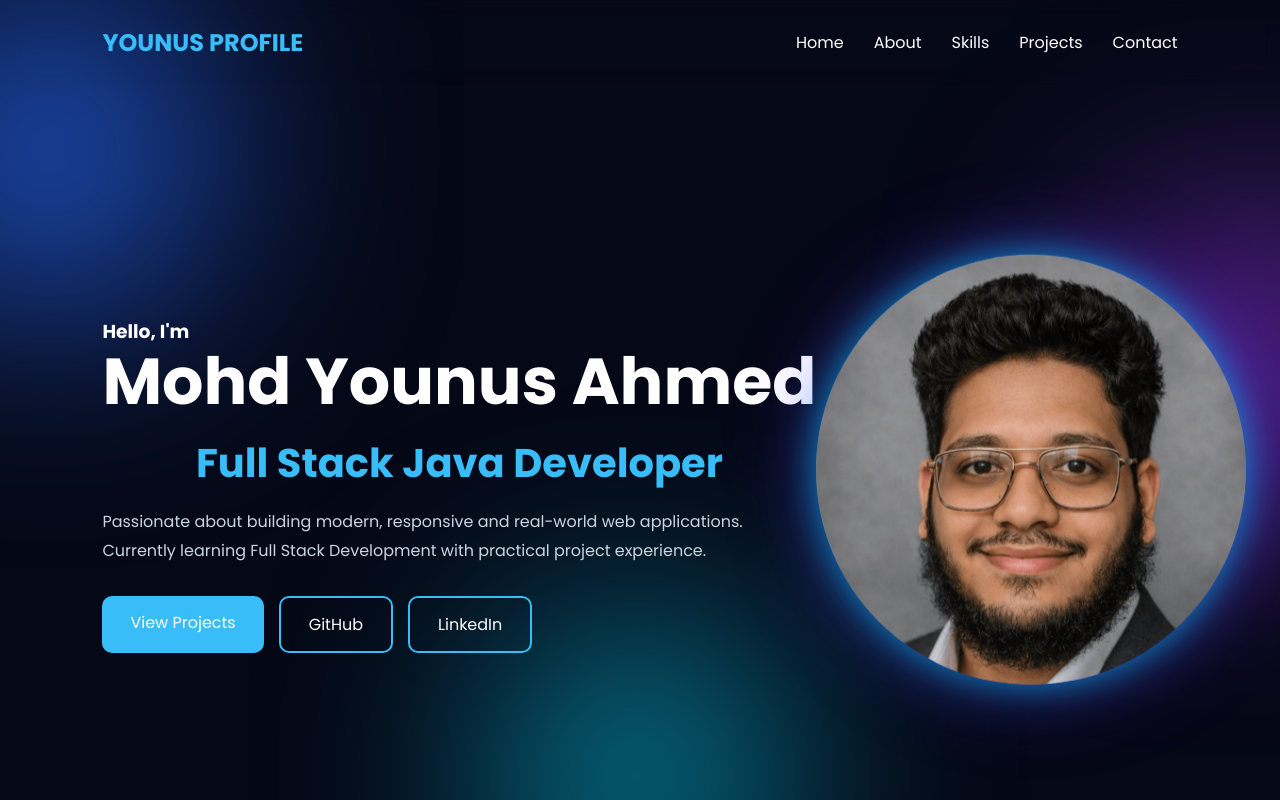
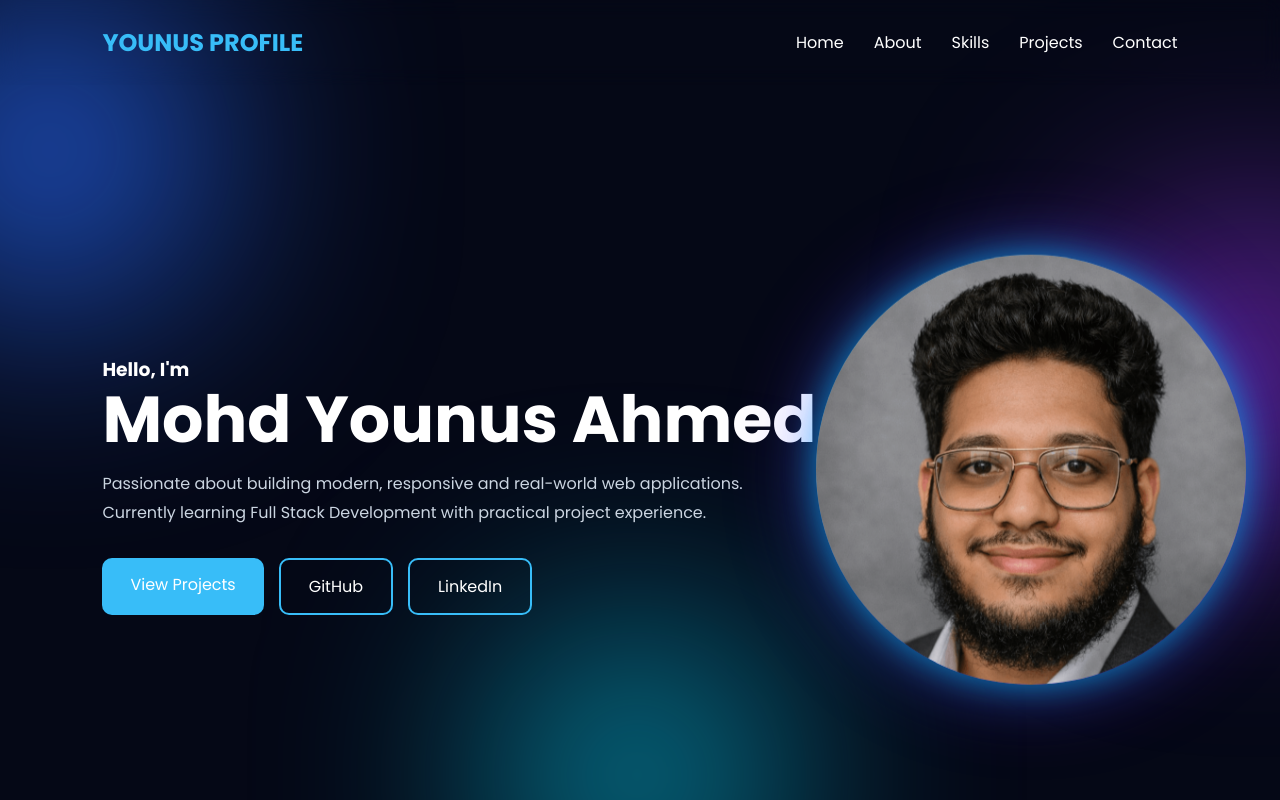
Before and after one commit to ahmed07x-1/protfolio, a plain HTML site: page my-portfolio/index.html in a window 1280 px wide. Shown: the top 800 px of the page. Drawn offline with Linux system fonts and the light colour scheme.

Commit message:
Remove job title from index.html
Removed the job title from the portfolio header.

```diff
--- a/my-portfolio/index.html
+++ b/my-portfolio/index.html
@@ -54,9 +54,7 @@
                 Mohd Younus Ahmed
             </h1>
 
-            <h2>
-                Full Stack Java Developer
-            </h2>
+            <h2> </h2>
 
             <p>
                 Passionate about building modern,
```
